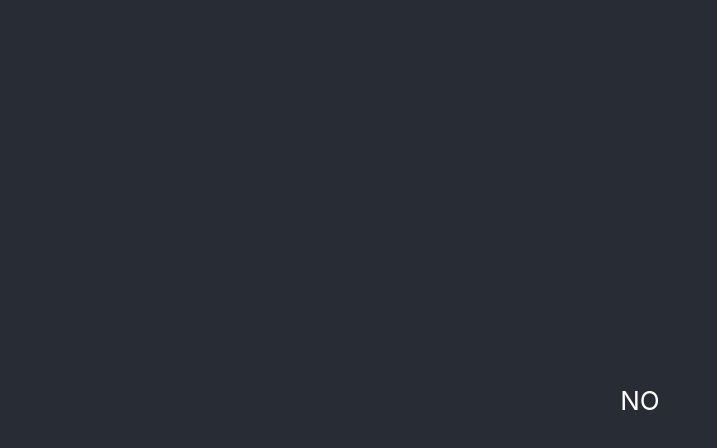
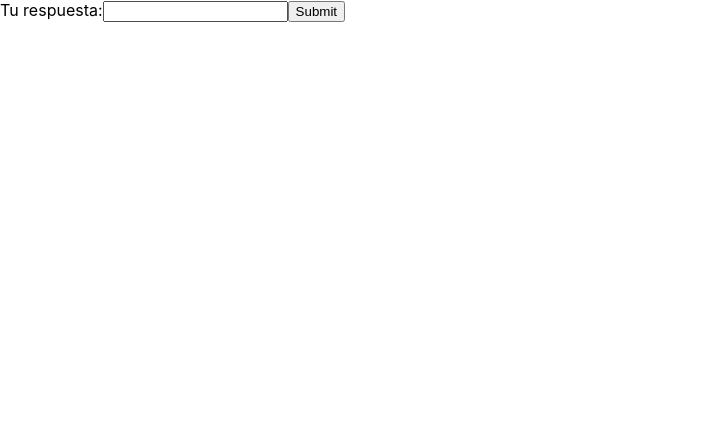
Before and after one commit to cristicares/puedosalirdecasachile, a React (Create React App) app: page /colabora in a window 1280 px wide. Shown: the top 448 px of the page, without its empty margins (0-717 px from the left). Built offline with nearby package versions, Linux system fonts and the light colour scheme.

Commit message:
adding routes

```diff
--- a/package.json
+++ b/package.json
@@ -6,8 +6,10 @@
     "@testing-library/jest-dom": "^4.2.4",
     "@testing-library/react": "^9.5.0",
     "@testing-library/user-event": "^7.2.1",
+    "history": "^4.10.1",
     "react": "^16.13.1",
     "react-dom": "^16.13.1",
+    "react-router-dom": "^5.1.2",
     "react-scripts": "3.4.1"
   },
   "scripts": {
--- a/src/App.js
+++ b/src/App.js
@@ -1,15 +1,13 @@
 import React from 'react';
+import { Router } from 'react-router-dom';
+import history from './services/history';
+import Routes from './routes';
 import './App.css';
-import Sentence from "./components/Sentence";
-
 function App() {
-  return (
-    <div className="App">
-      <header className="App-header">
-        <Sentence />
-      </header>
-    </div>
-  );
+    return (
+        <Router history={history}>
+            <Routes />
+        </Router>
+    );
 }
-
 export default App;
--- /dev/null
+++ b/src/components/Home.js
@@ -0,0 +1,11 @@
+import React from "react";
+
+const Home = () => (
+    <div className="App">
+        <header className="App-header">
+            NO
+        </header>
+    </div>
+);
+
+export default Home
--- /dev/null
+++ b/src/components/colaborate/Collaborate.js
@@ -0,0 +1,33 @@
+import * as React from "react";
+
+class Collaborate extends React.Component {
+    constructor(props) {
+        super(props);
+        this.state = {value: ''};
+
+        this.handleChange = this.handleChange.bind(this);
+        this.handleSubmit = this.handleSubmit.bind(this);
+    }
+
+    handleChange(event) {
+        this.setState({value: event.target.value});
+    }
+
+    handleSubmit(event) {
+        alert('A name was submitted: ' + this.state.value);
+        event.preventDefault();
+    }
+
+    render() {
+        return (
+            <form onSubmit={this.handleSubmit}>
+                <label>
+                    Tu respuesta:
+                    <input type="text" value={this.state.value} onChange={this.handleChange} />
+                </label>
+                <input type="submit" value="Submit" />
+            </form>
+        );
+    }
+}
+export default Collaborate
--- /dev/null
+++ b/src/routes/index.js
@@ -0,0 +1,13 @@
+import React from 'react';
+import { Switch, Route } from 'react-router-dom';
+import Home from "../components/Home";
+import Collaborate from "../components/colaborate/Collaborate";
+
+export default function Routes() {
+    return (
+        <Switch>
+            <Route path="/" exact component={Home} />
+            <Route path="/colabora" component={Collaborate} />
+        </Switch>
+    );
+}
--- /dev/null
+++ b/src/services/history.js
@@ -0,0 +1,3 @@
+import { createBrowserHistory } from 'history';
+const history = createBrowserHistory();
+export default history;
```
Also changed, not shown: src/routes/Route.js (added), 2 other files (tests, documents, lock files or other folders).
